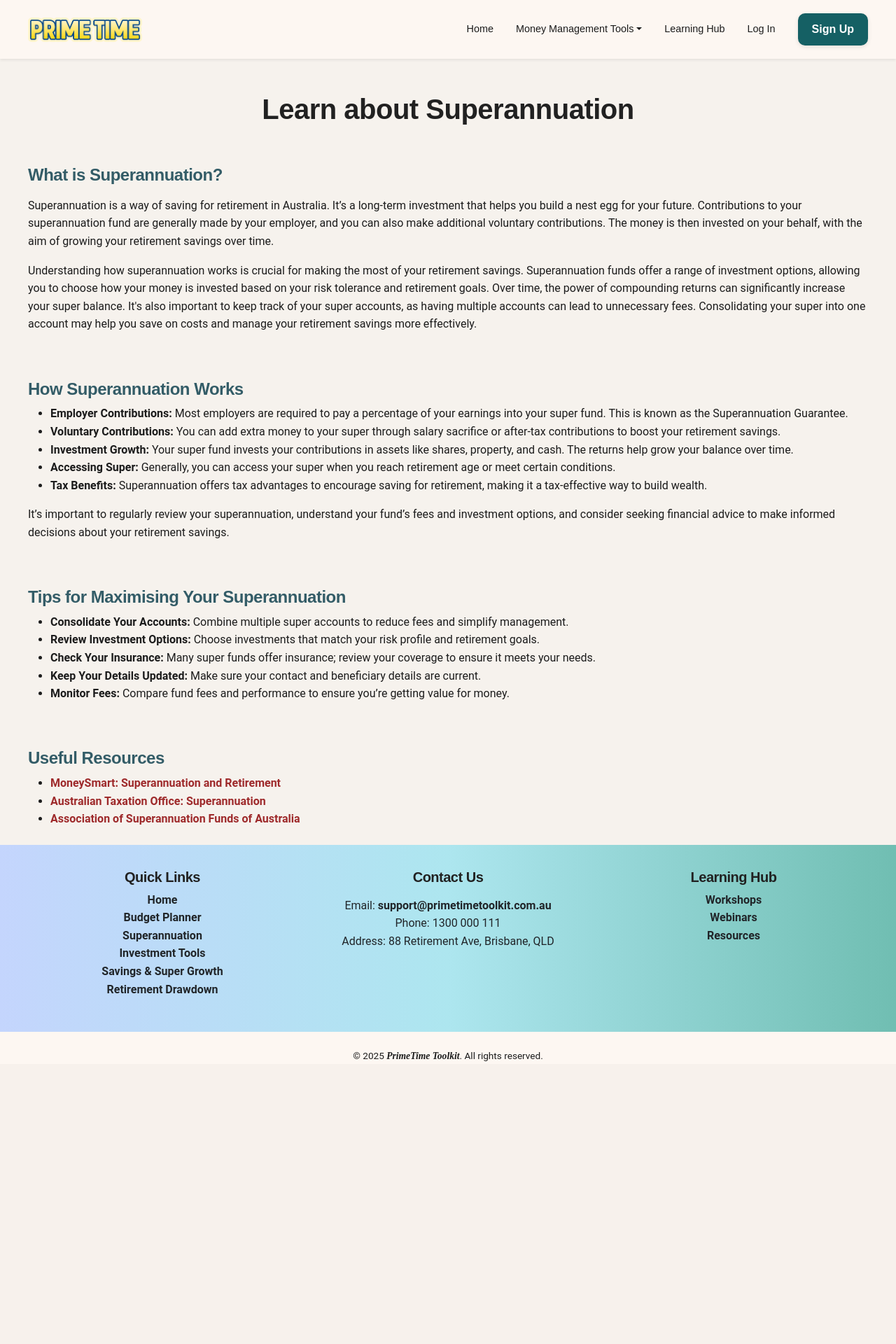
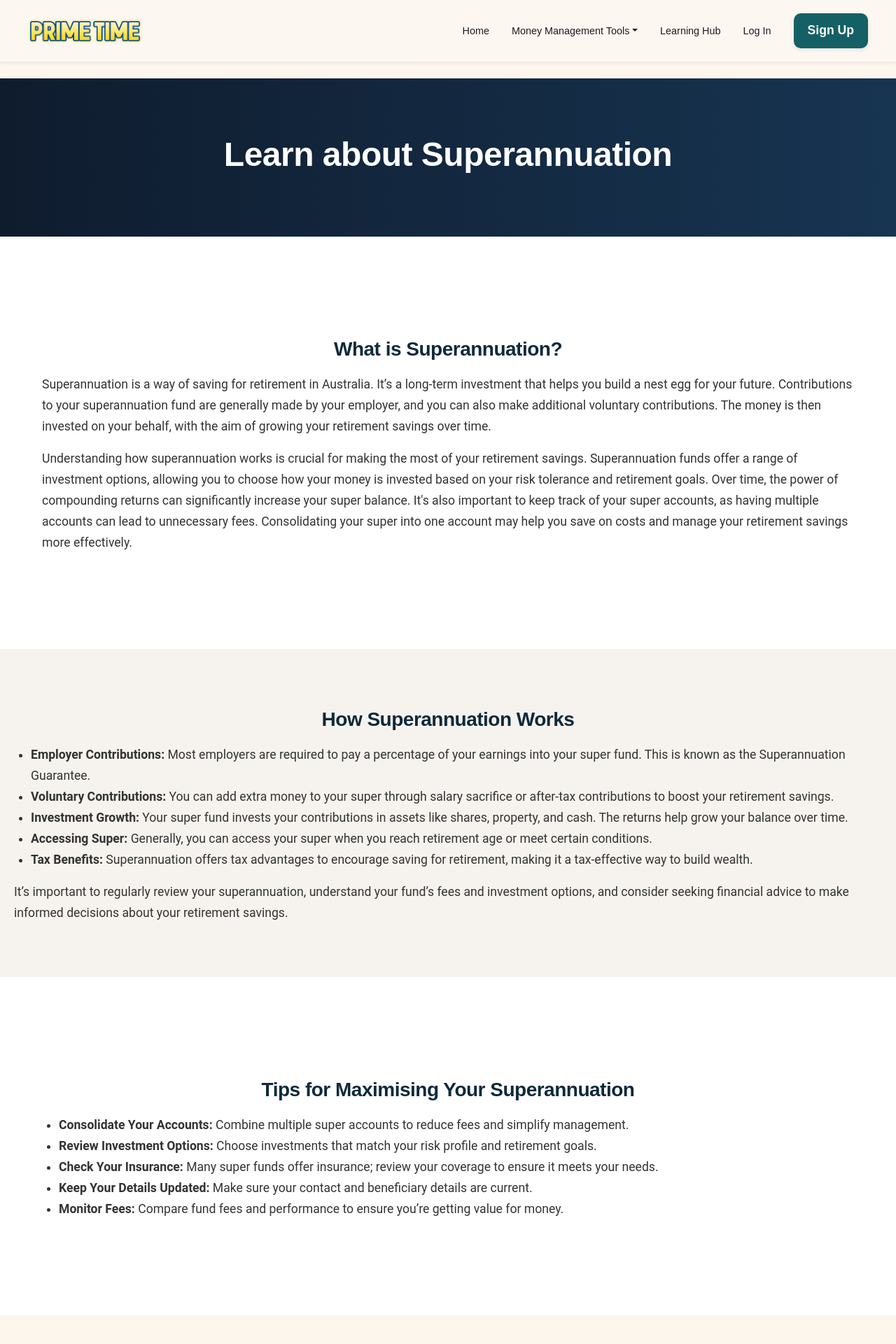
Before and after one commit to katharinalisa/T362, a Flask app: template PRIMETIME/primetime_toolkit/templates/superannuation.html in a window 1280 px wide. Shown: the top 1920 px of the page at 70% size. Before the commit the page ends 1516 px from the top, so only its background shows below. Run offline with Flask 3, Linux system fonts and the light colour scheme; the template is opened without the code that fills it, so the values that code supplies are empty.

Commit message:
Update superannuation.html

```diff
--- a/PRIMETIME/primetime_toolkit/templates/superannuation.html
+++ b/PRIMETIME/primetime_toolkit/templates/superannuation.html
@@ -2,19 +2,115 @@
 
 {% block content %}
 
-<section class="hero-section text-center py-4">
-    <div class="container">
-      <h1>Learn about Superannuation</h1>
-    </div>
+
+<style>
+  :root {
+    --ink: #0E2A3B;
+    --muted: #51697A;
+    --brand: #9E2A2B;
+    --cream: #F6F3EE;
+    --paper: #FFFFFF;
+    --hero-deep-1: #0F1C2E;
+    --hero-deep-2: #173451;
+  }
+
+  body {
+    background: #FDF6ED;
+    font-family: 'Roboto', sans-serif;
+  }
+
+  h1, h3 {
+    font-family: 'Poppins', sans-serif;
+    font-weight: 600;
+  }
+
+  .hero-section {
+    background: linear-gradient(to right, var(--hero-deep-1), var(--hero-deep-2));
+    color: white;
+    padding: 80px 0;
+    text-align: center;
+    width: 100%;
+    margin: 0;
+    overflow-x: hidden;
+  }
+
+  .hero-section h1 {
+    font-size: 3rem;
+    font-weight: 700;
+    color: #fff;
+  }
+
+  .section-content {
+    padding: 60px 40px;
+  }
+
+  .section-content:nth-child(odd) {
+    background: #ffffff;
+  }
+
+  .section-content:nth-child(even) {
+    background: #F6F3EE;
+  }
+
+  h3 {
+    font-size: 1.75rem;
+    color: var(--ink);
+    margin-bottom: 20px;
+    text-align: center;
+  }
+
+  p, li {
+    font-size: 1.1rem;
+    color: #333;
+    line-height: 1.7;
+  }
+
+  ul {
+    padding-left: 1.5rem;
+  }
+
+  a {
+    color: #89A6FB;
+    text-decoration: none;
+    transition: color 0.3s ease, text-decoration 0.3s ease;
+  }
+
+  a:hover {
+    color: #156064;
+    text-decoration: underline;
+  }
+
+  .full-width-section {
+    width: 100%;
+    padding: 60px 20px;
+  }
+
+  .full-width-section:nth-child(odd) {
+    background: #ffffff;
+  }
+
+  .full-width-section:nth-child(even) {
+    background: #F6F3EE;
+  }
+</style>
+
+<section class="hero-section" style="width: 100vw; margin-left: calc(-50vw + 50%);">
+      <h1 class="text-center">Learn about Superannuation</h1>
 </section>
-    <h3 class="mt-4" style="color: #335C67;">What is Superannuation?</h3>
+
+<section class="full-width-section" style="width: 100vw; margin-left: calc(-50vw + 50%);">
+    <div class="section-content">
+        <h3 class="mt-4 text-center">What is Superannuation?</h3>
         <p>Superannuation is a way of saving for retirement in Australia. It’s a long-term investment that helps you build a nest egg for your future. Contributions to your superannuation fund are generally made by your employer, and you can also make additional voluntary contributions.
             The money is then invested on your behalf, with the aim of growing your retirement savings over time.</p>
         <p>Understanding how superannuation works is crucial for making the most of your retirement savings. Superannuation funds offer a range of investment options,
             allowing you to choose how your money is invested based on your risk tolerance and retirement goals. Over time, the power of compounding returns can significantly increase your super balance.
             It's also important to keep track of your super accounts, as having multiple accounts can lead to unnecessary fees. Consolidating your super into one account may help you save on costs and manage your retirement savings more effectively.</p>
-<br>
-<h3 class="mt-4" style="color: #335C67;">How Superannuation Works</h3>
+    </div>
+</section>
+
+<section class="full-width-section" style="width: 100vw; margin-left: calc(-50vw + 50%); background-color: #F6F3EE;">
+    <h3 class="mt-4 text-center">How Superannuation Works</h3>
     <ul>
         <li><strong>Employer Contributions:</strong> Most employers are required to pay a percentage of your earnings into your super fund. This is known as the Superannuation Guarantee.</li>
         <li><strong>Voluntary Contributions:</strong> You can add extra money to your super through salary sacrifice or after-tax contributions to boost your retirement savings.</li>
@@ -23,8 +119,11 @@
         <li><strong>Tax Benefits:</strong> Superannuation offers tax advantages to encourage saving for retirement, making it a tax-effective way to build wealth.</li>
     </ul>
     <p>It’s important to regularly review your superannuation, understand your fund’s fees and investment options, and consider seeking financial advice to make informed decisions about your retirement savings.</p>
-<br>
-<h3 class="mt-4" style="color: #335C67;">Tips for Maximising Your Superannuation</h3>
+</section>
+
+<section class="full-width-section" style="width: 100vw; margin-left: calc(-50vw + 50%);">
+    <div class="section-content">
+        <h3 class="mt-4 text-center">Tips for Maximising Your Superannuation</h3>
         <ul>
             <li><strong>Consolidate Your Accounts:</strong> Combine multiple super accounts to reduce fees and simplify management.</li>
             <li><strong>Review Investment Options:</strong> Choose investments that match your risk profile and retirement goals.</li>
@@ -32,11 +131,30 @@
             <li><strong>Keep Your Details Updated:</strong> Make sure your contact and beneficiary details are current.</li>
             <li><strong>Monitor Fees:</strong> Compare fund fees and performance to ensure you’re getting value for money.</li>
         </ul>
-<br>
-<h3 class="mt-4" style="color: #335C67;">Useful Resources</h3>
-<ul>
-    <li><a href="https://www.moneysmart.gov.au/superannuation-and-retirement" target="_blank" style="color: #9E2A2B;">MoneySmart: Superannuation and Retirement</a></li>
-    <li><a href="https://www.ato.gov.au/Individuals/Super/" target="_blank" style="color: #9E2A2B;">Australian Taxation Office: Superannuation</a></li>
-    <li><a href="https://www.superannuation.asn.au/" target="_blank" style="color: #9E2A2B;">Association of Superannuation Funds of Australia</a></li>
-</ul>
+    </div>
+</section>
+
+  <section class="full-width-section" style="background: none; padding: 80px 0;">
+    <div class="section-content">
+      <span style="text-transform: uppercase; color: #9E2A2B; font-weight: bold;">Resources</span>
+      <h3 class="text-center" style="font-size: 2rem; margin-bottom: 40px;">Useful Resources</h3>
+      <div style="display: flex; justify-content: space-around; flex-wrap: wrap; gap: 20px;">
+        <div style="background: white; padding: 20px; border-radius: 16px; box-shadow: 0 0 10px rgba(0,0,0,0.05); width: 300px;">
+          <h4><strong>MoneySmart</strong></h4>
+          <p>Superannuation and retirement planning resources from the Australian Government.</p>
+          <a href="https://www.moneysmart.gov.au/superannuation-and-retirement" target="_blank">Explore MoneySmart →</a>
+        </div>
+        <div style="background: white; padding: 20px; border-radius: 16px; box-shadow: 0 0 10px rgba(0,0,0,0.05); width: 300px;">
+          <h4><strong>ATO: Superannuation</strong></h4>
+          <p>Detailed information about super contributions, taxes, and access rules.</p>
+          <a href="https://www.ato.gov.au/Individuals/Super/" target="_blank">Visit ATO →</a>
+        </div>
+        <div style="background: white; padding: 20px; border-radius: 16px; box-shadow: 0 0 10px rgba(0,0,0,0.05); width: 300px;">
+          <h4><strong>ASFA</strong></h4>
+          <p>Industry news and updates from the Association of Superannuation Funds of Australia.</p>
+          <a href="https://www.superannuation.asn.au/" target="_blank">Explore ASFA →</a>
+        </div>
+      </div>
+    </div>
+  </section>
 {% endblock %}
```
Lines whose indentation alone changed are shown as unchanged.
